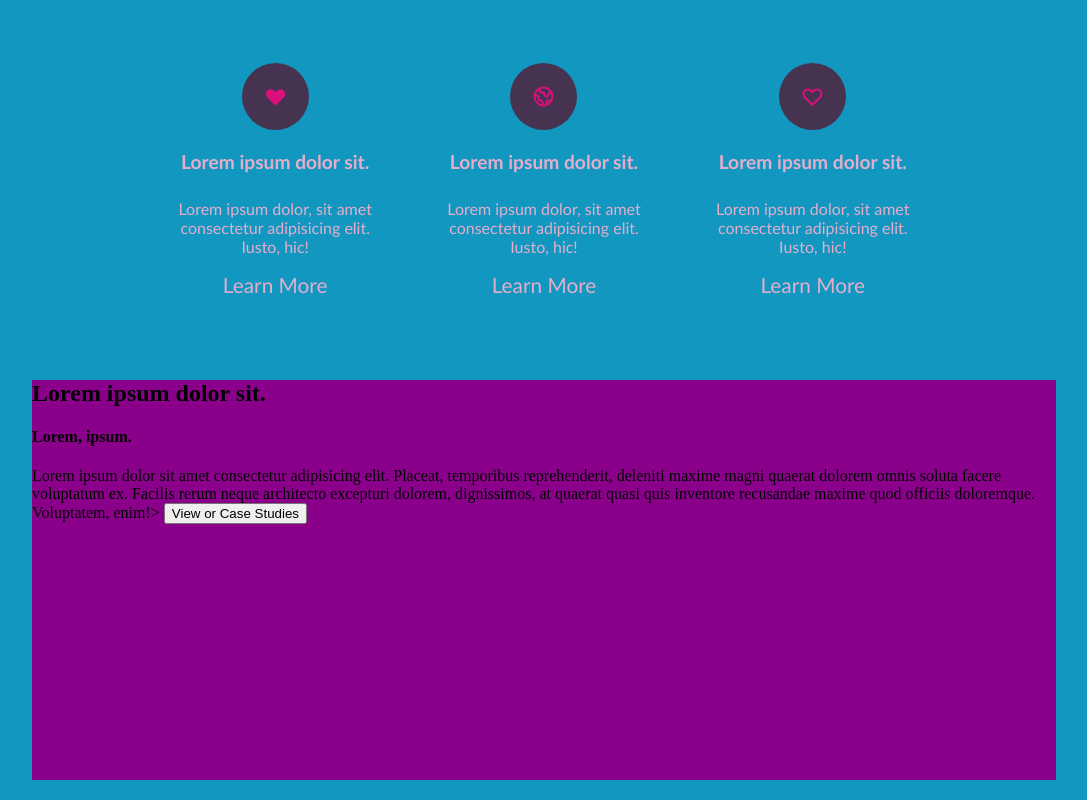
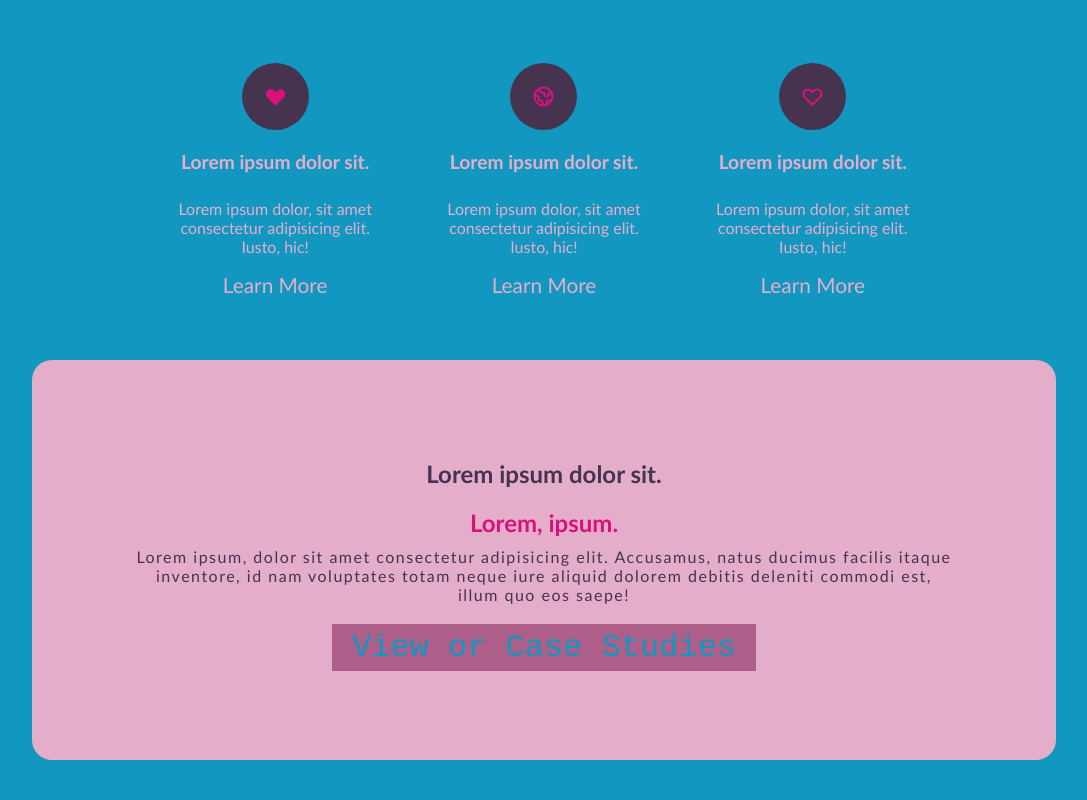
Before and after one commit to knia10/html-css-Ejercicio7, a plain HTML site: page index.html in a window 1280 px wide. Shown: the whole page, without its empty margins (96-1183 px from the left). Drawn offline with Linux system fonts and the light colour scheme.

Commit message:
Estructura Basica 2Secciones

```diff
--- a/css/style.css
+++ b/css/style.css
@@ -93,6 +93,69 @@ body,main{
 .contain .box:nth-child(2){
     width: 80%;
     height: 50vh;
-    background-color:darkmagenta;
+    background-color: rgb(228, 174, 203);
     margin: 0 auto;
+    border-radius: 20px;
+    display: flex;
+    justify-content: center;
+    align-items: center;
 }
+
+.contain .box:nth-child(2) .column-50{
+    width: 80%;
+    height: 50vh;
+    margin: 0 auto;
+    display: flex;
+    flex-direction: column;
+    justify-content: center;
+    align-items: center;
+}
+
+.contain .box:nth-child(2) .column-50 h2{
+    color: rgb(70, 51, 80);
+    font-size: 1.5rem;
+    font-family: 'Trebuchet MS', 'Lucida Sans Unicode', 'Lucida Grande', 'Lucida Sans', Arial, sans-serif;
+    font-weight: 700;
+    text-align: center;
+    margin-top: 0px;
+    margin-bottom: 10px;
+    padding-top: 10px;
+}
+
+.contain .box:nth-child(2) .column-50 h4{
+    color: rgb(219, 16, 124);
+    font-size: 1.5rem;
+    font-family: 'Trebuchet MS', 'Lucida Sans Unicode', 'Lucida Grande', 'Lucida Sans', Arial, sans-serif;
+    font-weight: 700;
+    text-align: center;
+    margin-top: 0px;
+    margin-bottom: 10px;
+    padding-top: 10px;
+    margin-bottom: 10px;
+}
+
+.contain .box:nth-child(2) .column-50 p{
+    color: rgb(70, 51, 80);
+    font-size: 1rem;
+    font-family: 'Trebuchet MS', 'Lucida Sans Unicode', 'Lucida Grande', 'Lucida Sans', Arial, sans-serif;
+    font-weight: 500;
+    text-align: center;
+    letter-spacing: 1.5px;
+    margin: 0px;
+}
+
+.contain .box:nth-child(2) .column-50 button{
+    font-family: monospace;
+    font-size: 2rem;
+    color: rgb(18, 151, 192);
+    background-color: rgb(173, 95, 137);
+    padding: 5px 20px;
+    border: none;
+    outline: none;
+    margin-top: 20px;
+}
+
+.contain .box:nth-child(2) .column-50 button:hover{
+    color: rgb(173, 95, 137);
+    background-color: rgb(18, 151, 192);
+}
--- a/index.html
+++ b/index.html
@@ -55,7 +55,7 @@
                 <div class="column-50">
                     <h2>Lorem ipsum dolor sit.</h2>
                     <h4>Lorem, ipsum.</h4>
-                    <p>Lorem ipsum dolor sit amet consectetur adipisicing elit. Placeat, temporibus reprehenderit, deleniti maxime magni quaerat dolorem omnis soluta facere voluptatum ex. Facilis rerum neque architecto excepturi dolorem, dignissimos, at quaerat quasi quis inventore recusandae maxime quod officiis doloremque. Voluptatem, enim!>
+                    <p>Lorem ipsum, dolor sit amet consectetur adipisicing elit. Accusamus, natus ducimus facilis itaque inventore, id nam voluptates totam neque iure aliquid dolorem debitis deleniti commodi est, illum quo eos saepe!</p>
                     <a href="#">
                         <button>View or Case Studies</button>
                     </a>
```
